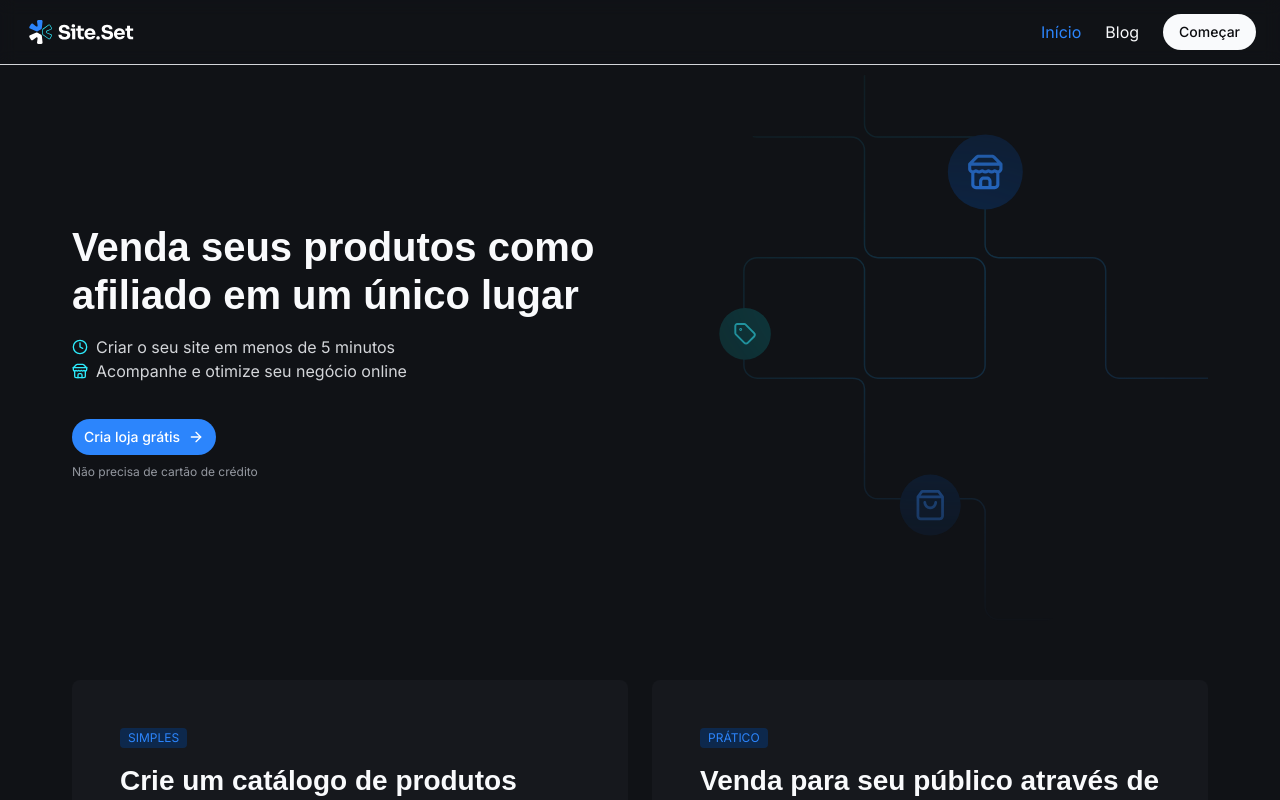
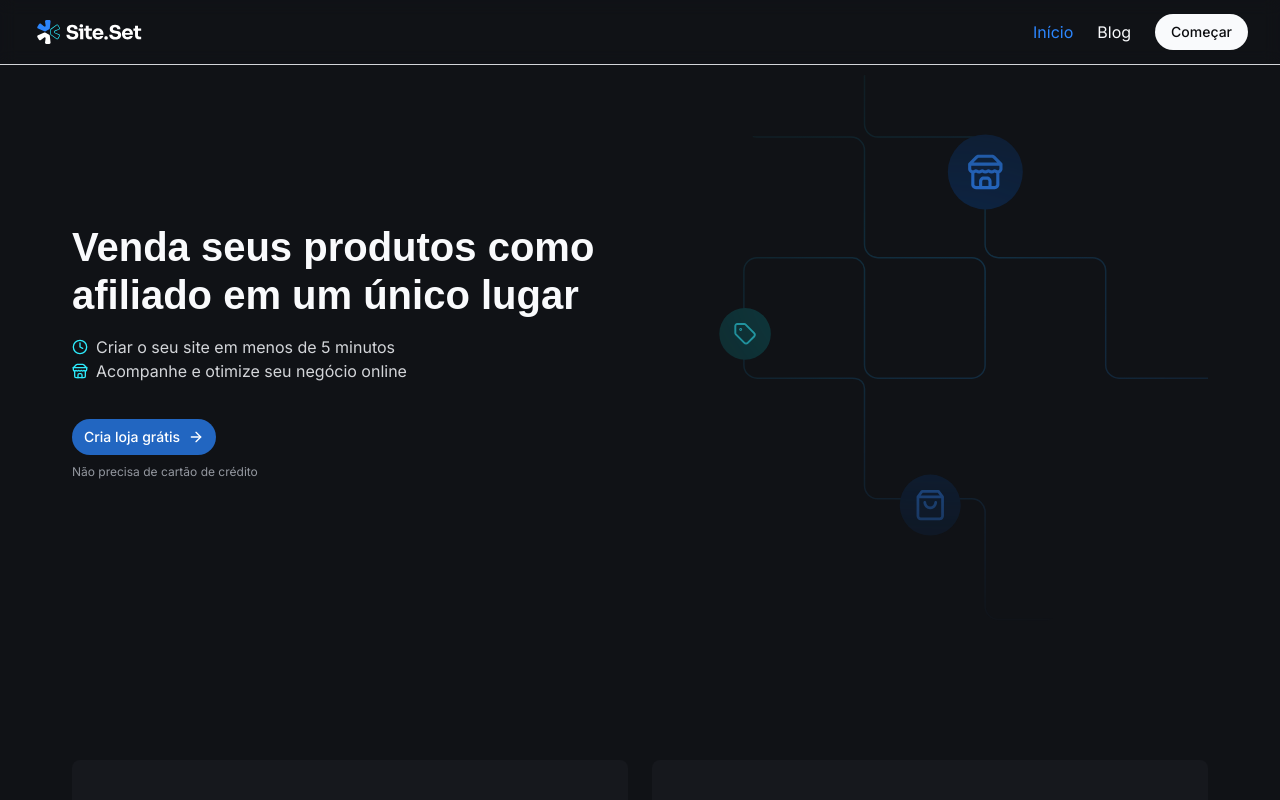
Before and after one commit to macedocmateus/site.set, a Next.js app: page / in a window 1280 px wide. Shown: the top 800 px of the page. Built offline with nearby package versions, Linux system fonts and the light colour scheme; a web font is replaced by a local one.

Commit message:
fix bug and add more refactory

```diff
--- a/src/components/layout/header/header.tsx
+++ b/src/components/layout/header/header.tsx
@@ -6,7 +6,7 @@ import { Logo } from '@/components/logo'
 export const Header = () => {
   return (
     <header className="fixed top-0 z-50 w-full border-b border-white-[10] bg-background-[95] backdrop-blur supports-[backdrop-filter]:bg-background-[60]">
-      <div className="mx-auto max-w-7xl px-4 sm:px-6">
+      <div className="mx-auto max-w-7xl px-4 sm:px-6 lg:px-8">
         <div className="flex h-16 items-center justify-between">
           <Logo />
 
--- a/src/components/ui/button.tsx
+++ b/src/components/ui/button.tsx
@@ -9,16 +9,8 @@ const buttonVariants = cva(
   {
     variants: {
       variant: {
-        default: 'bg-blue-200 text-white shadow-xs hover:bg-blue-300',
-        destructive:
-          'bg-destructive text-white shadow-xs hover:bg-destructive/90',
-        outline:
-          'border border-gray-400 bg-gray-700 transition-colors duration-200 shadow-xs hover:text-blue-200 hover:border-blue-200',
         primary: 'bg-blue-300 text-white hover:bg-blue-200 rounded-full',
         secondary: 'bg-gray-100 text-gray-800 hover:bg-blue-100 rounded-full',
-        ghost:
-          'hover:bg-accent hover:text-accent-foreground dark:hover:bg-accent/50',
-        link: 'text-primary underline-offset-4 hover:underline',
       },
       size: {
         default: 'h-9 px-4 py-2 has-[>svg]:px-3',
@@ -28,7 +20,7 @@ const buttonVariants = cva(
       },
     },
     defaultVariants: {
-      variant: 'default',
+      variant: 'primary',
       size: 'default',
     },
   }
--- a/src/templates/landing-page/landing-page.tsx
+++ b/src/templates/landing-page/landing-page.tsx
@@ -8,7 +8,7 @@ import {
 
 export const LadingPage = () => {
   return (
-    <article className="flex flex-col">
+    <article className="flex flex-col gap-10 md:gap-20">
       <HeroSection />
       <FeatureSection />
       <SupportSection />
--- a/src/templates/landing-page/sections/call-to-action/call-to-action.tsx
+++ b/src/templates/landing-page/sections/call-to-action/call-to-action.tsx
@@ -7,12 +7,13 @@ export const CallToAction = () => {
     <>
       <section className="relative py-24 bg-gradient-to-b from-cyan-950/20 to-gray-700">
         <div className="absolute inset-0 bg-[url('/background-footer.svg')] bg-cover bg-center bg-no-repeat opacity-90" />
+
+        <div className="absolute top-0 left-1/2 -translate-y-1/2 -translate-x-1/2 p-4 bg-cyan-300 w-fit rounded-full">
+          <Store className="text-cyan-100" />
+        </div>
+
         <div className="container relative">
           <div className="flex flex-col items-center gap-6 text-center">
-            <div className="p-4 bg-cyan-300 w-fit rounded-full absolute -top-28 md:top-[-7.75rem]">
-              <Store className="text-cyan-100" />
-            </div>
-
             <h2 className="font-sans text-gray-100 text-balance text-heading-xl">
               Crie uma loja online e inicie suas vendas ainda hoje
             </h2>
--- a/src/templates/landing-page/sections/hero-section/hero-section.tsx
+++ b/src/templates/landing-page/sections/hero-section/hero-section.tsx
@@ -16,14 +16,14 @@ export const HeroSection = () => {
             <div>
               <div className="flex items-center gap-2 ">
                 <Clock className="text-cyan-100 h-4 w-4" />
-                <span className="text-gray-200">
+                <span className="text-body-md text-gray-200">
                   Criar o seu site em menos de 5 minutos
                 </span>
               </div>
 
               <div className="flex items-center gap-2">
                 <Store className="text-cyan-100 h-4 w-4" />
-                <span className="text-gray-200">
+                <span className="text-body-md text-gray-200">
                   Acompanhe e otimize seu negócio online
                 </span>
               </div>
--- a/tailwind.config.ts
+++ b/tailwind.config.ts
@@ -1,12 +1,7 @@
 import type { Config } from 'tailwindcss'
 
 export default {
-  content: [
-    './src/pages/**/*.{js,ts,jsx,tsx,mdx}',
-    './src/components/**/*.{js,ts,jsx,tsx,mdx}',
-    './src/templates/**/*.{js,ts,jsx,tsx,mdx}',
-    './src/app/**/*.{js,ts,jsx,tsx,mdx}',
-  ],
+  content: ['./src/**/*.{js,ts,jsx,tsx,mdx}'],
   theme: {
     container: {
       center: true,
```
